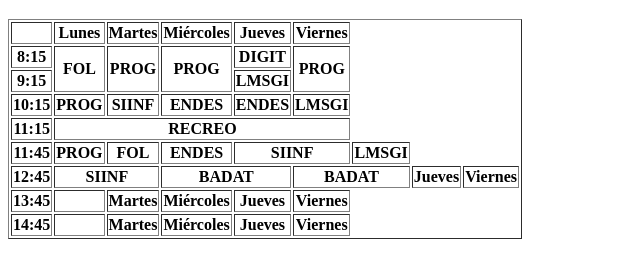
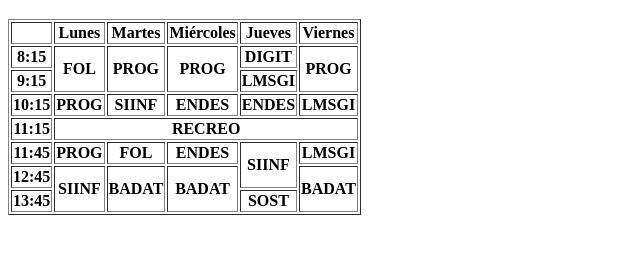
Before and after one commit to mariiapl/LMSGI, a plain HTML site: page HTML/ejercicio10.html in a window 1280 px wide. Shown: the part 61-336 px from the top of the page, without its empty margins (0-640 px from the left). Drawn offline with Linux system fonts and the light colour scheme.

Commit message:
update ejercicio10.html

```diff
--- a/HTML/ejercicio10.html
+++ b/HTML/ejercicio10.html
@@ -45,32 +45,19 @@
             <th>PROG</th>
             <th>FOL</th>
             <th>ENDES</th>
-            <th colspan="2">SIINF</th>
+            <th rowspan="2">SIINF</th>
             <th>LMSGI</th>
         </tr>
         <tr>
             <th>12:45</th>
-            <th colspan="2">SIINF</th>
-            <th colspan="2">BADAT</th>
-            <th colspan="2">BADAT</th>
-            <th>Jueves</th>
-            <th>Viernes</th>
+            <th rowspan="2">SIINF</th>
+            <th rowspan="2">BADAT</th>
+            <th rowspan="2">BADAT</th>
+            <th rowspan="2">BADAT</th>
         </tr>
         <tr>
             <th>13:45</th>
-            <th></th>
-            <th>Martes</th>
-            <th>Miércoles</th>
-            <th>Jueves</th>
-            <th>Viernes</th>
-        </tr>
-        <tr>
-            <th>14:45</th>
-            <th></th>
-            <th>Martes</th>
-            <th>Miércoles</th>
-            <th>Jueves</th>
-            <th>Viernes</th>
+            <th>SOST</th>
         </tr>
       </table>
 </body>
```
Lines whose indentation alone changed are shown as unchanged.
